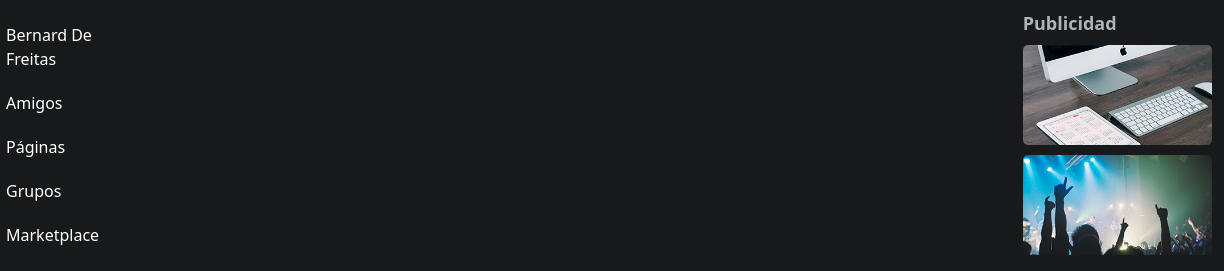
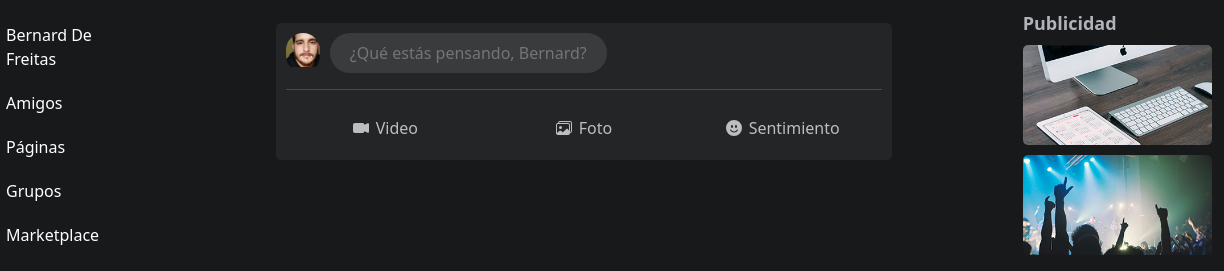
Before and after one commit to Bernard301094/red-social, a plain HTML site: page index.html in a window 1280 px wide. Shown: the part 47-318 px from the top of the page, 56-1280 px from the left. Drawn offline with Linux system fonts and the light colour scheme.

Commit message:
Formulario publicación creado

```diff
--- a/css/styles.css
+++ b/css/styles.css
@@ -222,6 +222,66 @@ footer nav a:hover {
 }
 
 /* -------------------------------------------------------------------------------------------------------- */
+/* -------------------------------------------- MAIN ------------------------------------------------------ */
+/* -------------------------------------------------------------------------------------------------------- */
+main {
+    padding-top: 70px;
+}
+main .publicar {
+    background: var(--fondo-contenido);
+    width: 100%;
+    border-radius: 5px;
+    margin-bottom: 20px;
+    padding: 10px;
+}
+
+main .publicar .formulario {
+    display: flex;
+    justify-self: start;
+}
+
+main .foto {
+    display: block;
+    width: 40px;
+    height: 40px;
+    overflow: hidden;
+    border-radius: 100px;
+    margin-right: 10px;
+}
+
+main .foto img {
+    width: 100%;
+}
+
+main .publicar .formulario input {
+    width: 100%;
+    border: none;
+    background: var(--input);
+    height: 40px;
+    border-radius: 100px;
+    padding: 0 20px;
+    color: var(--texto);
+}
+
+main .publicar .botones a {
+    display: inline-flex;
+    align-items: center;
+    justify-content: center;
+    width: 100%;
+    padding: 10px;
+    border-radius: 3px;
+}
+
+main .publicar .botones a:hover {
+    background: var(--input-hover);
+    color: var(--texto);
+}
+
+main .publicar .botones a svg {
+    margin-right: 7px;
+}
+
+/* -------------------------------------------------------------------------------------------------------- */
 /* ---------------------------------------- MEDIA QUERIES ------------------------------------------------- */
 /* -------------------------------------------------------------------------------------------------------- */
 /* Dispositivo MD */
--- a/index.html
+++ b/index.html
@@ -153,8 +153,37 @@
                 </footer>
             </aside>
 
-            <main class="col-6">
-
+            <main class="col-12 col-sm-10 col-md-6 col-xxl-4">
+                <div class="publicar">
+                    <div class="formulario">
+                        <a href="#" class="foto">
+                            <img src="img/mi-foto.jpg" alt="">
+                        </a>
+                        <input type="text" placeholder="¿Qué estás pensando, Bernard?">
+                    </div>
+                    <hr>
+                    <div class="botones d-flex">
+                        <a href="#">
+                            <svg xmlns="http://www.w3.org/2000/svg" width="16" height="16" fill="currentColor" class="bi bi-camera-video-fill" viewBox="0 0 16 16">
+                                <path fill-rule="evenodd" d="M0 5a2 2 0 0 1 2-2h7.5a2 2 0 0 1 1.983 1.738l3.11-1.382A1 1 0 0 1 16 4.269v7.462a1 1 0 0 1-1.406.913l-3.111-1.382A2 2 0 0 1 9.5 13H2a2 2 0 0 1-2-2z"/>
+                            </svg>
+                            Video
+                        </a>
+                        <a href="#">
+                            <svg xmlns="http://www.w3.org/2000/svg" width="16" height="16" fill="currentColor" class="bi bi-images" viewBox="0 0 16 16">
+                                <path d="M4.502 9a1.5 1.5 0 1 0 0-3 1.5 1.5 0 0 0 0 3"/>
+                                <path d="M14.002 13a2 2 0 0 1-2 2h-10a2 2 0 0 1-2-2V5A2 2 0 0 1 2 3a2 2 0 0 1 2-2h10a2 2 0 0 1 2 2v8a2 2 0 0 1-1.998 2M14 2H4a1 1 0 0 0-1 1h9.002a2 2 0 0 1 2 2v7A1 1 0 0 0 15 11V3a1 1 0 0 0-1-1M2.002 4a1 1 0 0 0-1 1v8l2.646-2.354a.5.5 0 0 1 .63-.062l2.66 1.773 3.71-3.71a.5.5 0 0 1 .577-.094l1.777 1.947V5a1 1 0 0 0-1-1h-10"/>
+                            </svg>
+                            Foto
+                        </a>
+                        <a href="#">
+                            <svg xmlns="http://www.w3.org/2000/svg" width="16" height="16" fill="currentColor" class="bi bi-emoji-smile-fill" viewBox="0 0 16 16">
+                                <path d="M8 16A8 8 0 1 0 8 0a8 8 0 0 0 0 16M7 6.5C7 7.328 6.552 8 6 8s-1-.672-1-1.5S5.448 5 6 5s1 .672 1 1.5M4.285 9.567a.5.5 0 0 1 .683.183A3.498 3.498 0 0 0 8 11.5a3.498 3.498 0 0 0 3.032-1.75.5.5 0 1 1 .866.5A4.498 4.498 0 0 1 8 12.5a4.498 4.498 0 0 1-3.898-2.25.5.5 0 0 1 .183-.683M10 8c-.552 0-1-.672-1-1.5S9.448 5 10 5s1 .672 1 1.5S10.552 8 10 8"/>
+                            </svg>
+                            Sentimiento
+                        </a>
+                    </div>
+                </div>
             </main>
 
             <aside class="contactos col-3 col-xl-2">
```
